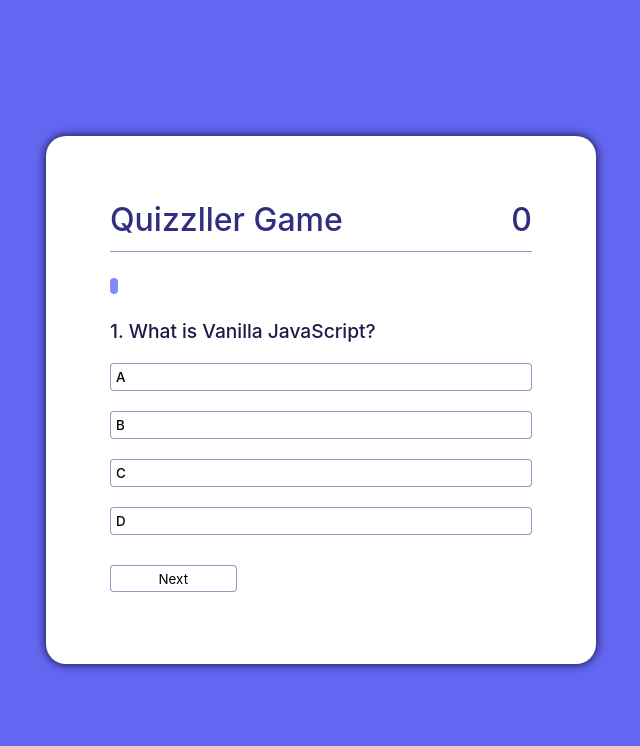
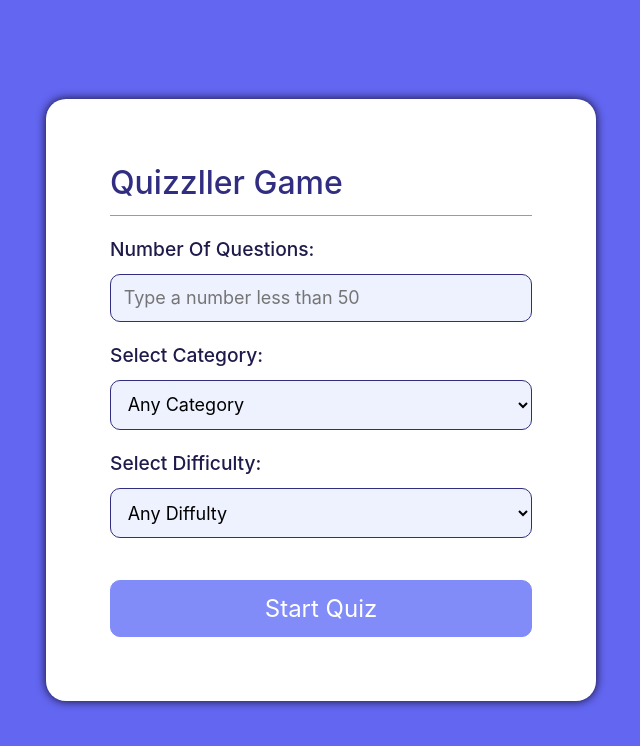
Before and after one commit to nnenna-syncpro/QuizApp, a plain HTML site: page index.html in a window 1280 px wide. Shown: the whole page, without its empty margins (319-959 px from the left). Drawn offline with Linux system fonts and the light colour scheme; no server answers.

Commit message:
feat: adds launch screen

```diff
--- a/index.html
+++ b/index.html
@@ -9,7 +9,58 @@
   </head>
   <body>
     <div class="container">
-      <div class="quiz-container">
+      <div class="start-game-container">
+        <div class="header-container">
+          <span class="header">Quizzller Game</span>
+        </div>
+        <div class="quiz-settings">
+          <label for="number-of-questions" class="">number of questions:</label>
+          <input
+            type="text"
+            required
+            spellcheck="false"
+            class="number-of-questions"
+            placeholder="Type a number less than 50"
+          />
+          <label for="select-category">select category:</label>
+          <select name="" id="" class="select-category">
+            <option value="">Any Category</option>
+            <option value="9">General Knowledge</option>
+            <option value="10">Books</option>
+            <option value="11">Film</option>
+            <option value="12">Music</option>
+            <option value="13">Musicals & Theatres</option>
+            <option value="14">Television</option>
+            <option value="15">Video Games</option>
+            <option value="16">Board Games</option>
+            <option value="17">Science & Nature</option>
+            <option value="18">Science: Computers</option>
+            <option value="19">Science: Mathematics</option>
+            <option value="20">Mythology</option>
+            <option value="21">Sports</option>
+            <option value="22">Geography</option>
+            <option value="23">History</option>
+            <option value="24">Politics</option>
+            <option value="25">Art</option>
+            <option value="26">Celebrities</option>
+            <option value="27">Animals</option>
+            <option value="28">Vehicles</option>
+            <option value="29">Comics</option>
+            <option value="30">Science: Gadgets</option>
+            <option value="31">Japanese Anime & Manga</option>
+            <option value="32">Cartoon & Animations</option>
+          </select>
+          <label for="difficulty-level">select difficulty:</label>
+          <select name="" id="" class="difficulty-level">
+            <option value="">Any Diffulty</option>
+            <option value="easy">Easy</option>
+            <option value="medium">Medium</option>
+            <option value="hard">Hard</option>
+          </select>
+          <button class="start-btn start-quiz-btn">Start Quiz</button>
+        </div>
+      </div>
+      <div class="quiz-container hide">
         <div class="header-container">
           <span class="header">Quizzller Game</span>
           <span class="score">0</span>
@@ -41,7 +92,7 @@
           <span class="header">Congratulations!</span>
         </div>
         <p class="display-score">You scored 3 out of 3</p>
-        <button class="btn play-again-btn">Play Again</button>
+        <button class="start-btn play-again-btn">Play Again</button>
       </div>
     </div>
   </body>
--- a/style.css
+++ b/style.css
@@ -17,6 +17,14 @@ body {
   color: rgb(30 27 75);
   font-weight: 500;
 }
+.container {
+  width: 550px;
+  max-width: 80%;
+  background-color: #fff;
+  border-radius: 20px;
+  padding: 5%;
+  box-shadow: 0 0 8px 1px;
+}
 .header-container {
   font-size: xx-large;
   font-weight: 500;
@@ -25,16 +33,45 @@ body {
   justify-content: space-between;
   border-bottom: 1px solid rgba(49, 46, 129, 0.5);
   padding-bottom: 3%;
-}
-.container {
-  width: 550px;
-  max-width: 80%;
-  background-color: #fff;
-  border-radius: 20px;
-  padding: 5%;
-  box-shadow: 0 0 8px 1px;
+  margin-bottom: 5%;
 }
 
+label {
+  display: block;
+  font-size: larger;
+  text-transform: capitalize;
+  margin-bottom: 3%;
+}
+
+input {
+  width: 100%;
+  padding: 3%;
+  margin-bottom: 5%;
+  border-radius: 10px;
+  background-color: rgb(238 242 255);
+  font-size: large;
+  border: 1px solid rgb(49 46 129);
+}
+select {
+  width: 100%;
+  padding: 3%;
+  text-transform: capitalize;
+  margin-bottom: 5%;
+  border-radius: 10px;
+  background-color: rgb(238 242 255);
+  font-size: large;
+  border: 1px solid rgb(49 46 129);
+}
+.start-btn {
+  width: 100%;
+  background-color: rgb(129 140 248);
+  color: #fff;
+  border: 1px solid rgb(129 140 248);
+  font-size: x-large;
+  padding: 3%;
+  border-radius: 10px;
+  margin-top: 5%;
+}
 .quiz-details {
   font-size: small;
   margin: 6% 0px;
@@ -130,19 +167,12 @@ body {
   margin: 12% 0px;
 }
 
-.play-again-btn {
-  width: 100%;
-  background-color: rgb(129 140 248);
-  color: #fff;
-  border: 1px solid rgb(129 140 248);
-  font-size: x-large;
-  padding: 3%;
-  border-radius: 10px;
-}
-
 @media only screen and (max-width: 519px) {
   .header-container {
     font-size: x-large;
+  }
+  .header {
+    font-size: xx-large;
   }
   .container {
     padding: 6%;
```
